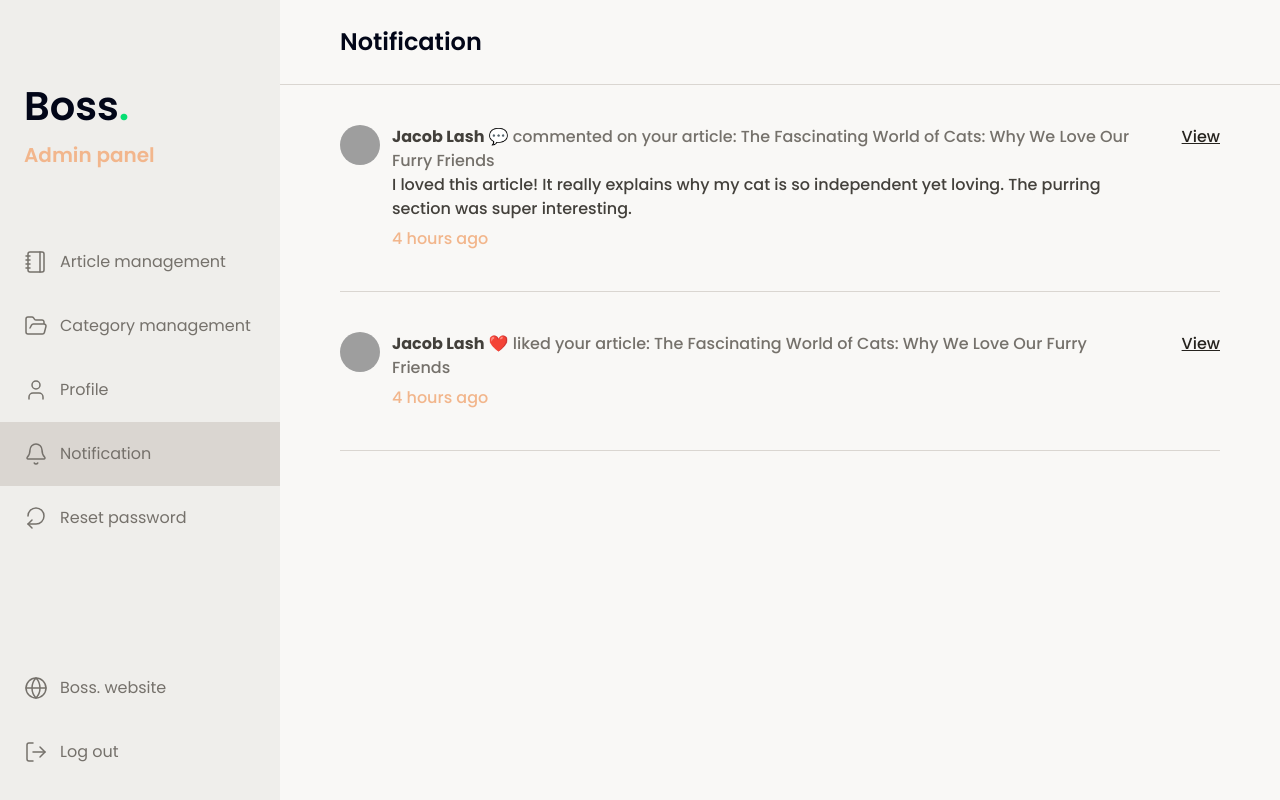
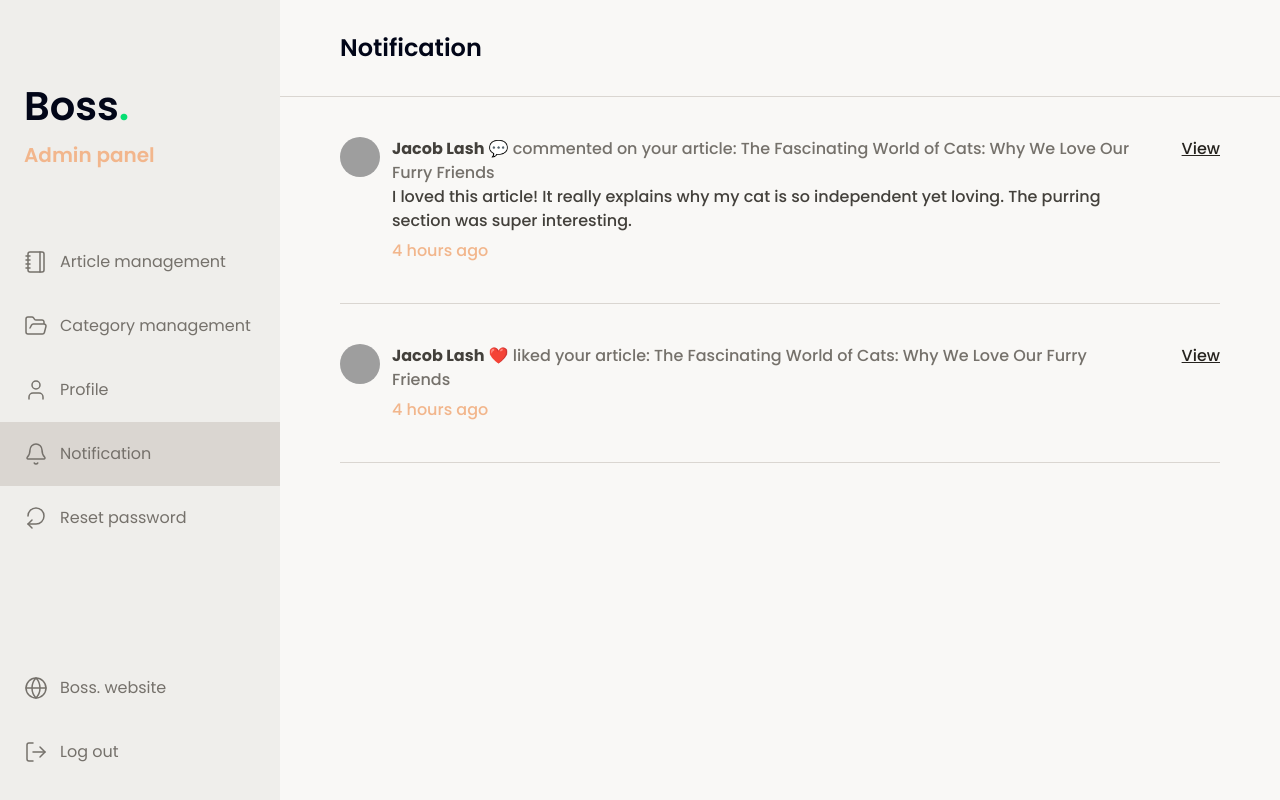
Before and after one commit to bosstnk/Route-Boss-Blog, a React (Vite) app: page /admin/notification in a window 1280 px wide. Built offline with nearby package versions, Linux system fonts and the light colour scheme; grey boxes are pictures that could not be loaded; a web font is replaced by a local one.

Commit message:
style: update AdminNotificationPage header for improved layout and alignment

```diff
--- a/src/pages/admin/AdminNotificationPage.jsx
+++ b/src/pages/admin/AdminNotificationPage.jsx
@@ -8,8 +8,9 @@ function AdminNotificationPage() {
         <div className="flex bg-base-brown-100">
             <AdminSidebar />
             <main className="flex-1">
-                <h3 className="py-6 px-[60px] border-b border-b-base-brown-300 text-headline-3">Notification</h3>
-                <div className="pt-10 px-[60px] pb-30 space-y-10">
+                <h3 className="h-[97px] flex items-center px-[60px] border-b border-b-base-brown-300 text-headline-3">
+                    Notification
+                </h3>                <div className="pt-10 px-[60px] pb-30 space-y-10">
                     {notifications.map((notification) => (
                         <div key={notification.id}>
                             <div className="flex items-start gap-10">
```
